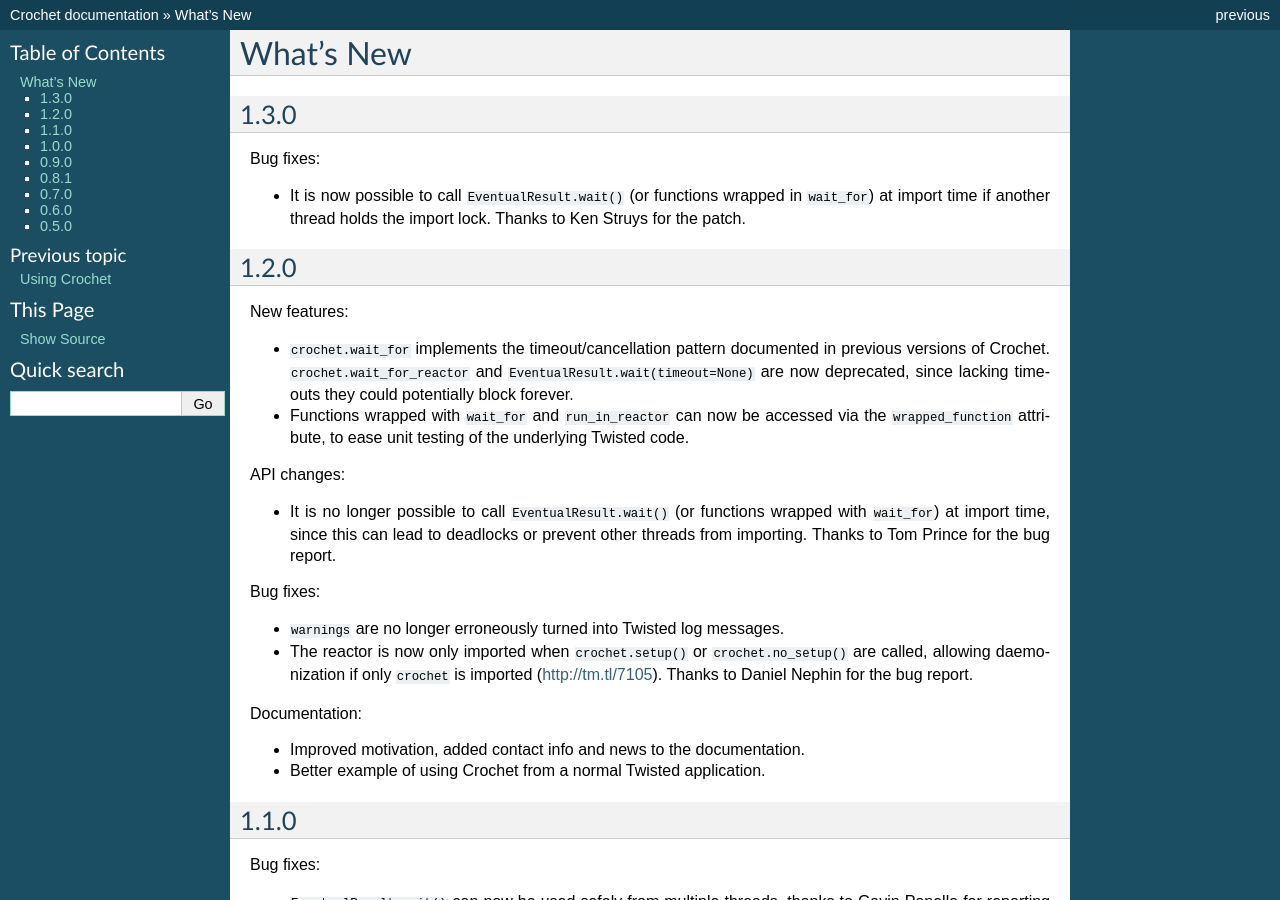
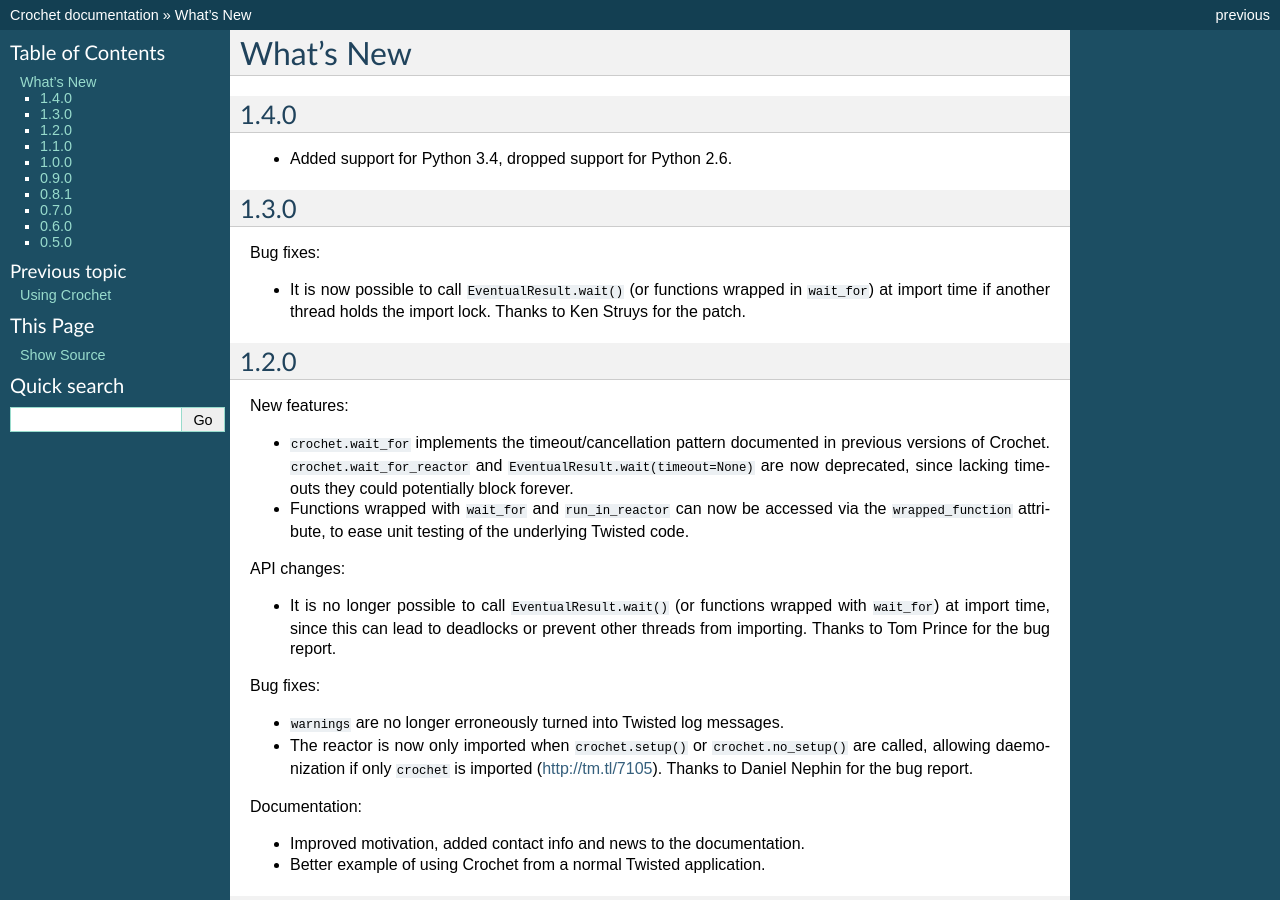
Before and after one commit to itamarst/crochet, a Sphinx documentation site: the page built from docs/news.rst, in a window 1280 px wide and 900 px high. Built offline with Sphinx 7.4.7, drawn with Linux system fonts in a browser that asks for light colours.

Commit message:
Document supported versions.

```diff
--- a/README.rst
+++ b/README.rst
@@ -31,7 +31,7 @@
 Features
 ========
 
-Crochet aims for 100% unit test coverage, and supports Python 2.6, 2.7 and 3.3.
+Crochet aims for 100% unit test coverage, and supports Python 2.7, 3.3 and 3.4 as well as PyPy.
 
 .. image:: https://travis-ci.org/itamarst/crochet.png?branch=master
            :target: http://travis-ci.org/itamarst/crochet
--- a/docs/news.rst
+++ b/docs/news.rst
@@ -1,5 +1,10 @@
 What's New
 ==========
+
+1.4.0
+^^^^^
+
+* Added support for Python 3.4, dropped support for Python 2.6.
 
 1.3.0
 ^^^^^
```
